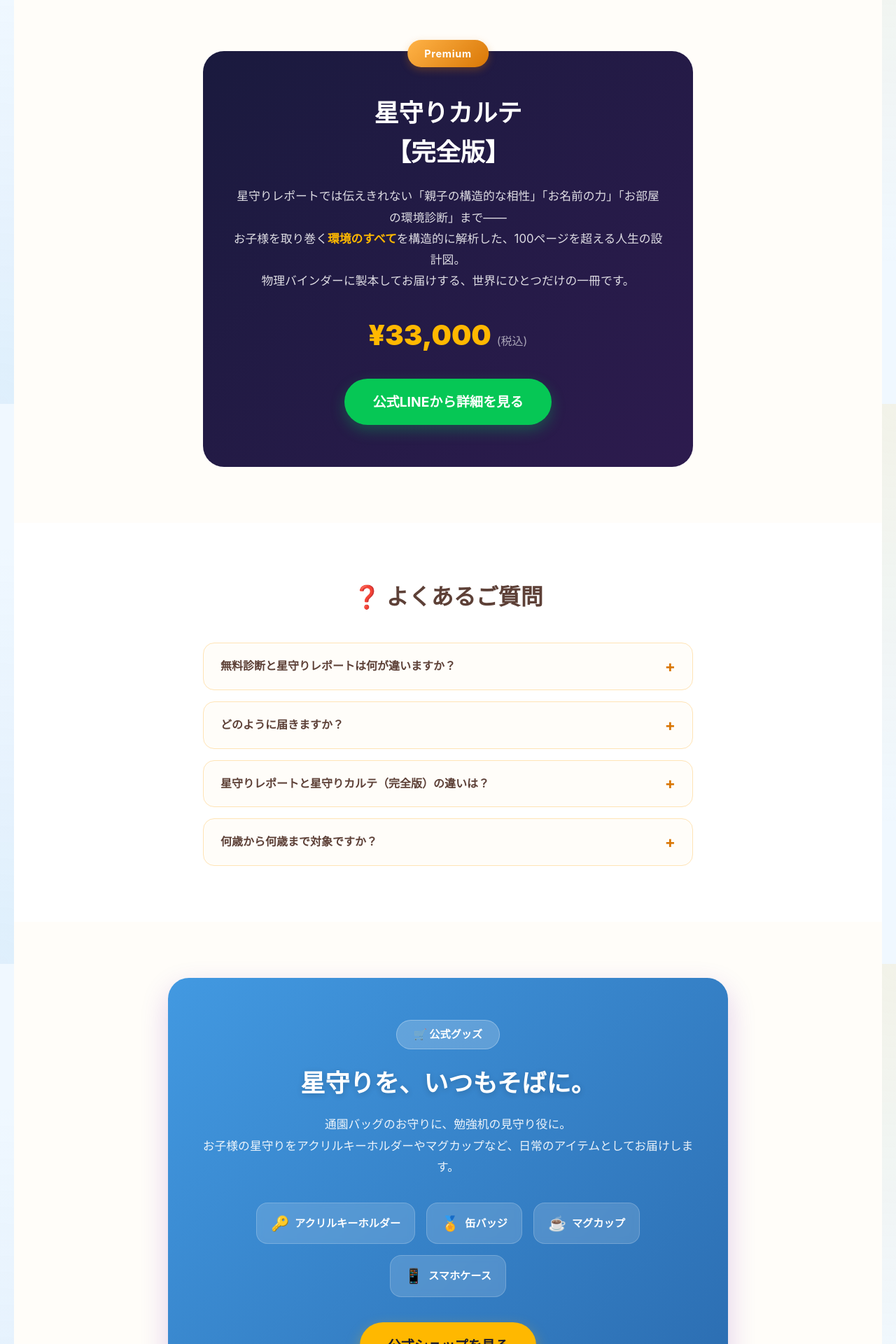
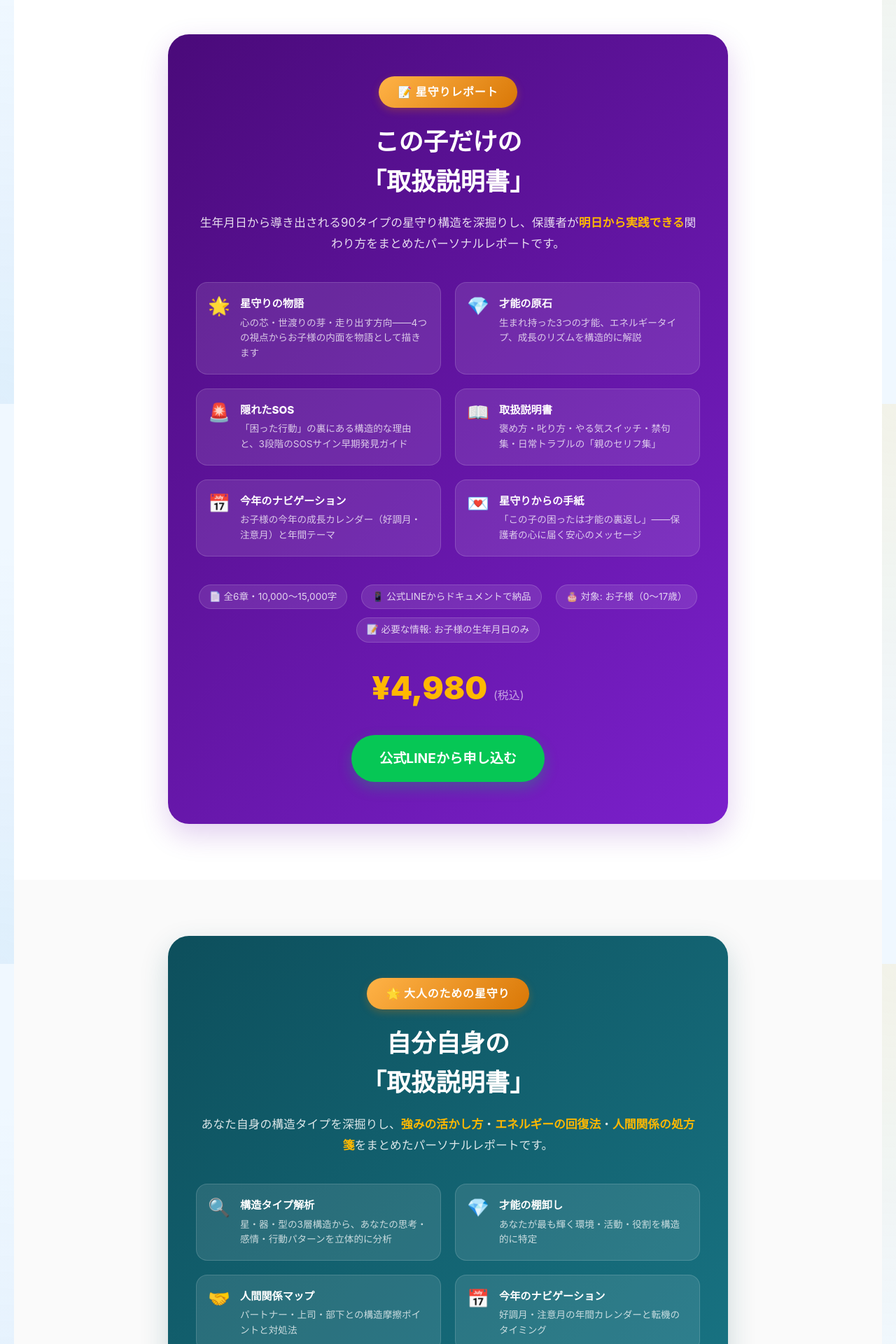
Before and after one commit to naotoada/hoshimori-web, a Next.js app: page / in a window 1280 px wide. Shown: the part 2623-4543 px from the top of the page at 70% size. Built offline with nearby package versions, Linux system fonts and the light colour scheme.

Commit message:
fix: レポート・セルフレポート・図鑑セクションを復元

```diff
--- a/src/app/page.tsx
+++ b/src/app/page.tsx
@@ -64,6 +64,150 @@ export default function Home() {
         </div>
       </section>
 
+      {/* Zukan Section */}
+      <section className={styles.zukanSection}>
+        <div className={styles.container}>
+          <div className={styles.zukanCard}>
+            <div className={styles.zukanContent}>
+              <h2>📚 全90体の星守り図鑑</h2>
+              <p>
+                水、木、火、土、金。<br/>
+                自然界のエレメントから生まれた、90種類の星守りたち。<br/>
+                ご自身やご家族の星を探してみてください。
+              </p>
+              <Link href="/zukan" className={styles.zukanBtn}>
+                図鑑をひらく
+              </Link>
+            </div>
+          </div>
+        </div>
+      </section>
+
+      {/* Report Service Section (Entry: ¥4,980) */}
+      <section className={styles.reportSection} id="report">
+        <div className={styles.container}>
+          <div className={styles.reportBox}>
+            <span className={styles.reportBadge}>📝 星守りレポート</span>
+            <h2>この子だけの<br/>「取扱説明書」</h2>
+            <p className={styles.reportLead}>
+              生年月日から導き出される90タイプの星守り構造を深掘りし、<br className={styles.spOnly}/>
+              保護者が<strong>明日から実践できる</strong>関わり方をまとめたパーソナルレポートです。
+            </p>
+
+            <div className={styles.reportFeatures}>
+              <div className={styles.featureItem}>
+                <span className={styles.featureIcon}>🌟</span>
+                <div>
+                  <h4>星守りの物語</h4>
+                  <p>心の芯・世渡りの芽・走り出す方向——4つの視点からお子様の内面を物語として描きます</p>
+                </div>
+              </div>
+              <div className={styles.featureItem}>
+                <span className={styles.featureIcon}>💎</span>
+                <div>
+                  <h4>才能の原石</h4>
+                  <p>生まれ持った3つの才能、エネルギータイプ、成長のリズムを構造的に解説</p>
+                </div>
+              </div>
+              <div className={styles.featureItem}>
+                <span className={styles.featureIcon}>🚨</span>
+                <div>
+                  <h4>隠れたSOS</h4>
+                  <p>「困った行動」の裏にある構造的な理由と、3段階のSOSサイン早期発見ガイド</p>
+                </div>
+              </div>
+              <div className={styles.featureItem}>
+                <span className={styles.featureIcon}>📖</span>
+                <div>
+                  <h4>取扱説明書</h4>
+                  <p>褒め方・叱り方・やる気スイッチ・禁句集・日常トラブルの「親のセリフ集」</p>
+                </div>
+              </div>
+              <div className={styles.featureItem}>
+                <span className={styles.featureIcon}>📅</span>
+                <div>
+                  <h4>今年のナビゲーション</h4>
+                  <p>お子様の今年の成長カレンダー（好調月・注意月）と年間テーマ</p>
+                </div>
+              </div>
+              <div className={styles.featureItem}>
+                <span className={styles.featureIcon}>💌</span>
+                <div>
+                  <h4>星守りからの手紙</h4>
+                  <p>「この子の困ったは才能の裏返し」——保護者の心に届く安心のメッセージ</p>
+                </div>
+              </div>
+            </div>
+
+            <div className={styles.reportMeta}>
+              <span>📄 全6章・10,000〜15,000字</span>
+              <span>📱 公式LINEからドキュメントで納品</span>
+              <span>🎂 対象: お子様（0〜17歳）</span>
+              <span>📝 必要な情報: お子様の生年月日のみ</span>
+            </div>
+
+            <div className={styles.reportPrice}>¥4,980 <span>(税込)</span></div>
+
+            <a href="https://lin.ee/9MSmxO1x" target="_blank" rel="noopener noreferrer" className={styles.lineBtn} id="report-cta">
+              公式LINEから申し込む
+            </a>
+          </div>
+        </div>
+      </section>
+
+      {/* Adult Self Report Section */}
+      <section className={styles.selfReportSection} id="self-report">
+        <div className={styles.container}>
+          <div className={styles.selfReportBox}>
+            <span className={styles.selfReportBadge}>🌟 大人のための星守り</span>
+            <h2>自分自身の<br/>「取扱説明書」</h2>
+            <p className={styles.selfReportLead}>
+              あなた自身の構造タイプを深掘りし、<br className={styles.spOnly}/>
+              <strong>強みの活かし方</strong>・<strong>エネルギーの回復法</strong>・<strong>人間関係の処方箋</strong>をまとめた<br className={styles.spOnly}/>
+              パーソナルレポートです。
+            </p>
+            <div className={styles.selfReportFeatures}>
+              <div className={styles.featureItem}>
+                <span className={styles.featureIcon}>🔍</span>
+                <div>
+                  <h4>構造タイプ解析</h4>
+                  <p>星・器・型の3層構造から、あなたの思考・感情・行動パターンを立体的に分析</p>
+                </div>
+              </div>
+              <div className={styles.featureItem}>
+                <span className={styles.featureIcon}>💎</span>
+                <div>
+                  <h4>才能の棚卸し</h4>
+                  <p>あなたが最も輝く環境・活動・役割を構造的に特定</p>
+                </div>
+              </div>
+              <div className={styles.featureItem}>
+                <span className={styles.featureIcon}>🤝</span>
+                <div>
+                  <h4>人間関係マップ</h4>
+                  <p>パートナー・上司・部下との構造摩擦ポイントと対処法</p>
+                </div>
+              </div>
+              <div className={styles.featureItem}>
+                <span className={styles.featureIcon}>📅</span>
+                <div>
+                  <h4>今年のナビゲーション</h4>
+                  <p>好調月・注意月の年間カレンダーと転機のタイミング</p>
+                </div>
+              </div>
+            </div>
+            <div className={styles.selfReportMeta}>
+              <span>📄 全5章・8,000〜12,000字</span>
+              <span>📱 公式LINEからドキュメントで納品</span>
+              <span>🎯 対象: 18歳以上</span>
+            </div>
+            <div className={styles.selfReportPrice}>¥3,980 <span>(税込)</span></div>
+            <a href="https://lin.ee/9MSmxO1x" target="_blank" rel="noopener noreferrer" className={styles.lineBtn} id="self-report-cta">
+              公式LINEから申し込む
+            </a>
+          </div>
+        </div>
+      </section>
 
       {/* Compatibility CTA → New Page */}
       <section className={styles.compatSection} id="compatibility">
```
